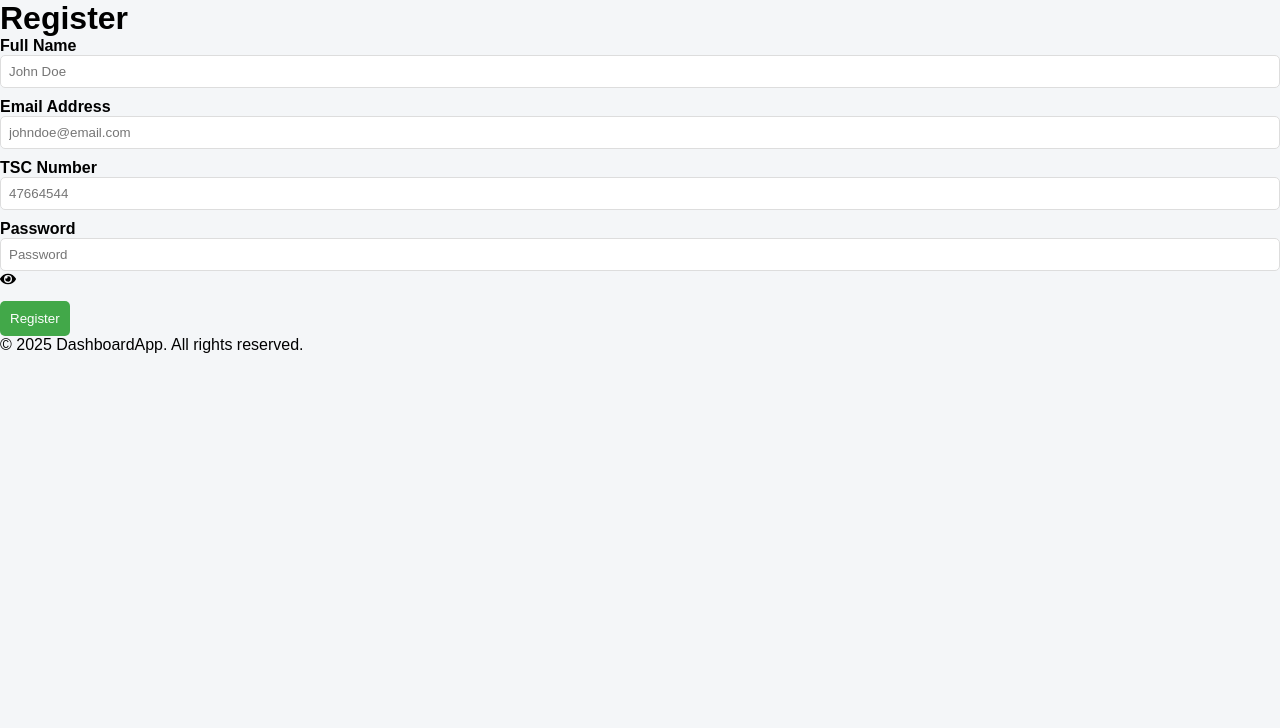
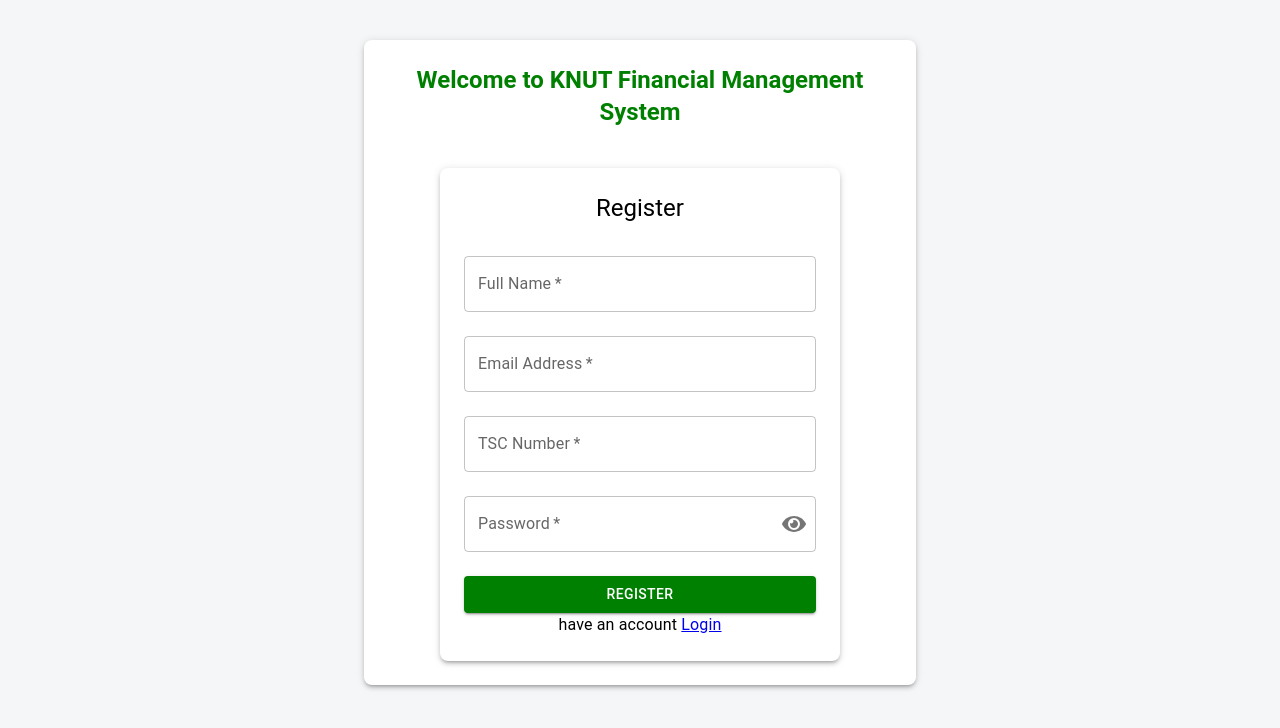
Before and after one commit to wamweaa/NATO, a React (Vite) app: page /register in a window 1280 px wide. Shown: the top 728 px of the page. Built offline with nearby package versions, Linux system fonts and the light colour scheme.

Commit message:
loggin page

```diff
--- a/src/components/Auth/Register.jsx
+++ b/src/components/Auth/Register.jsx
@@ -1,19 +1,19 @@
 import React, { useState } from "react";
 import { FaEye, FaEyeSlash } from "react-icons/fa";
-import { register } from "../Services/api"; // Ensure this function correctly makes a POST request
+import { register } from "../Services/api";
 import {
+  Box,
   TextField,
-  FormControlLabel,
-  Checkbox,
   Button,
   Typography,
-  Paper,
-  Box,
+  IconButton,
+  InputAdornment
 } from "@mui/material";
+
 const Register = () => {
   const [name, setName] = useState("");
   const [email, setEmail] = useState("");
-  const [tscNumber, setTscNumber] = useState(""); // Correct field name used in payload
+  const [tscNumber, setTscNumber] = useState("");
   const [password, setPassword] = useState("");
   const [showPassword, setShowPassword] = useState(false);
   const [error, setError] = useState(null);
@@ -21,98 +21,116 @@
 
   const handleSubmit = async (e) => {
     e.preventDefault();
-    setError(null); // Reset error state before submission
+    setError(null);
 
     try {
-      // Send request with correct field names
       const response = await register({
         name,
         email,
-        tsc_number: tscNumber, // Ensure this matches the backend field
+        tsc_number: tscNumber,
         password,
       });
 
       if (response.message === "User registered successfully!") {
         setSuccess(true);
         alert("Registration successful! Please login.");
-        window.location.href = "/login"; // Redirect to login page
+        window.location.href = "/login";
       } else {
         setError(response.message || "Unexpected response from the server.");
       }
     } catch (err) {
-      setError(
-        err.response?.data?.message || "Registration failed. Please try again."
-      );
+      setError(err.response?.data?.message || "Registration failed. Please try again.");
     }
   };
 
-  const togglePasswordVisibility = () => {
-    setShowPassword(!showPassword);
-  };
+  return (
+    <Box
+      sx={{
+        maxWidth: 400,
+        mx: "auto",
+        mt: 5,
+        p: 3,
+        boxShadow: 3,
+        borderRadius: 2,
+        bgcolor: "white"
+      }}
+    >
+      <Typography variant="h5" sx={{ textAlign: "center", mb: 2 }}>
+        Register
+      </Typography>
 
-  return (
-    <div className="auth-container">
-      <h1>Register</h1>
-      {error && <p className="error">{error}</p>}
-      {success && <p className="success">Registration successful!</p>}
+      {error && (
+        <Typography color="error" sx={{ mb: 2 }}>
+          {error}
+        </Typography>
+      )}
+      {success && (
+        <Typography color="success.main" sx={{ mb: 2 }}>
+          Registration successful!
+        </Typography>
+      )}
+
       <form onSubmit={handleSubmit}>
-        <div className="form-group">
-          <label htmlFor="name">Full Name</label>
-          <input
-            type="text"
-            id="name"
-            placeholder="John Doe"
+        <TextField
+          fullWidth
+          label="Full Name"
+          variant="outlined"
+          margin="normal"
           value={name}
           onChange={(e) => setName(e.target.value)}
           required
         />
-        </div>
-        <div className="form-group">
-          <label htmlFor="email">Email Address</label>
-          <input
+        <TextField
+          fullWidth
+          label="Email Address"
           type="email"
-            id="email"
-            placeholder="johndoe@email.com"
+          variant="outlined"
+          margin="normal"
           value={email}
           onChange={(e) => setEmail(e.target.value)}
           required
         />
-        </div>
-        <div className="form-group">
-          <label htmlFor="tsc">TSC Number</label>
-          <input
-            type="text"
-            id="tsc"
-            placeholder="47664544"
+        <TextField
+          fullWidth
+          label="TSC Number"
+          variant="outlined"
+          margin="normal"
           value={tscNumber}
           onChange={(e) => setTscNumber(e.target.value)}
           required
         />
-        </div>
-        <div className="form-group password-group">
-          <label htmlFor="password">Password</label>
-          <div className="password-input-container">
-            <input
+        <TextField
+          fullWidth
+          label="Password"
           type={showPassword ? "text" : "password"}
-              id="password"
-              placeholder="Password"
+          variant="outlined"
+          margin="normal"
           value={password}
           onChange={(e) => setPassword(e.target.value)}
           required
+          InputProps={{
+            endAdornment: (
+              <InputAdornment position="end">
+                <IconButton onClick={() => setShowPassword(!showPassword)} edge="end">
+                  {showPassword ? <FaEyeSlash /> : <FaEye />}
+                </IconButton>
+              </InputAdornment>
+            )
+          }}
         />
-            <span
-              className="password-toggle"
-              onClick={togglePasswordVisibility}
+        <Button
+          fullWidth
+          type="submit"
+          variant="contained"
+          sx={{ mt: 2, bgcolor: "green", color: "white" }}
         >
-              {showPassword ? <FaEyeSlash /> : <FaEye />}
-            </span>
-          </div>
-        </div>
-        <button type="submit" className="register-button">
           Register
-        </button>
+        </Button>
+        <Typography>
+          have an account <a href="/login">Login</a>
+        </Typography>
       </form>
-    </div>
+    </Box>
   );
 };
 
--- a/src/components/Pages/RegisterPage.jsx
+++ b/src/components/Pages/RegisterPage.jsx
@@ -1,17 +1,26 @@
-import React from 'react';
-import Navbar from '../Sharedc/Navbar';
-import Register from '../Auth/Register';
-import Footer from '../Sharedc/Footer';
+import React from "react";
+import Register from "../Auth/Register";
+import { Box, Typography, Container } from "@mui/material";
 
 const RegisterPage = () => {
   return (
-    <div>
-      <Navbar />
-      <main>
+    <Container maxWidth="sm">
+      <Box
+        sx={{
+          textAlign: "center",
+          mt: 5,
+          p: 3,
+          borderRadius: 2,
+          boxShadow: 3,
+          bgcolor: "white",
+        }}
+      >
+        <Typography variant="h5" color="green" fontWeight="bold" gutterBottom>
+          Welcome to KNUT Financial Management System
+        </Typography>
         <Register />
-      </main>
-      <Footer />
-    </div>
+      </Box>
+    </Container>
   );
 };
 
```
Lines whose indentation alone changed are shown as unchanged.
